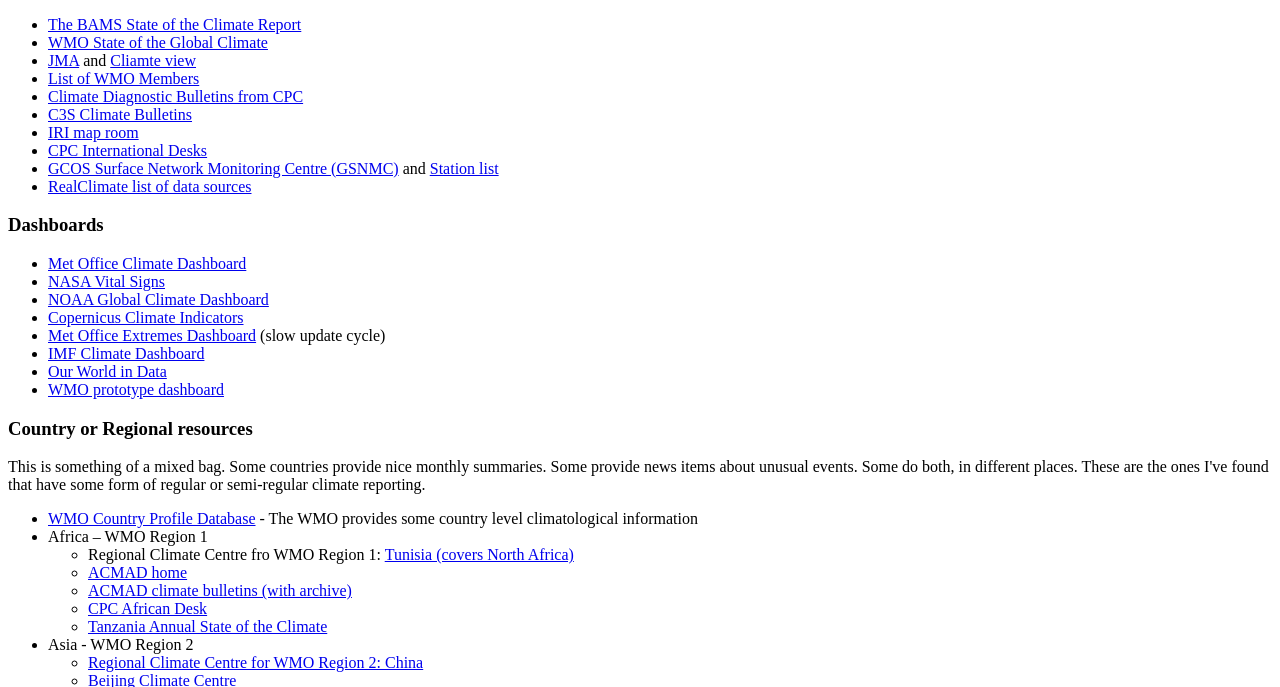
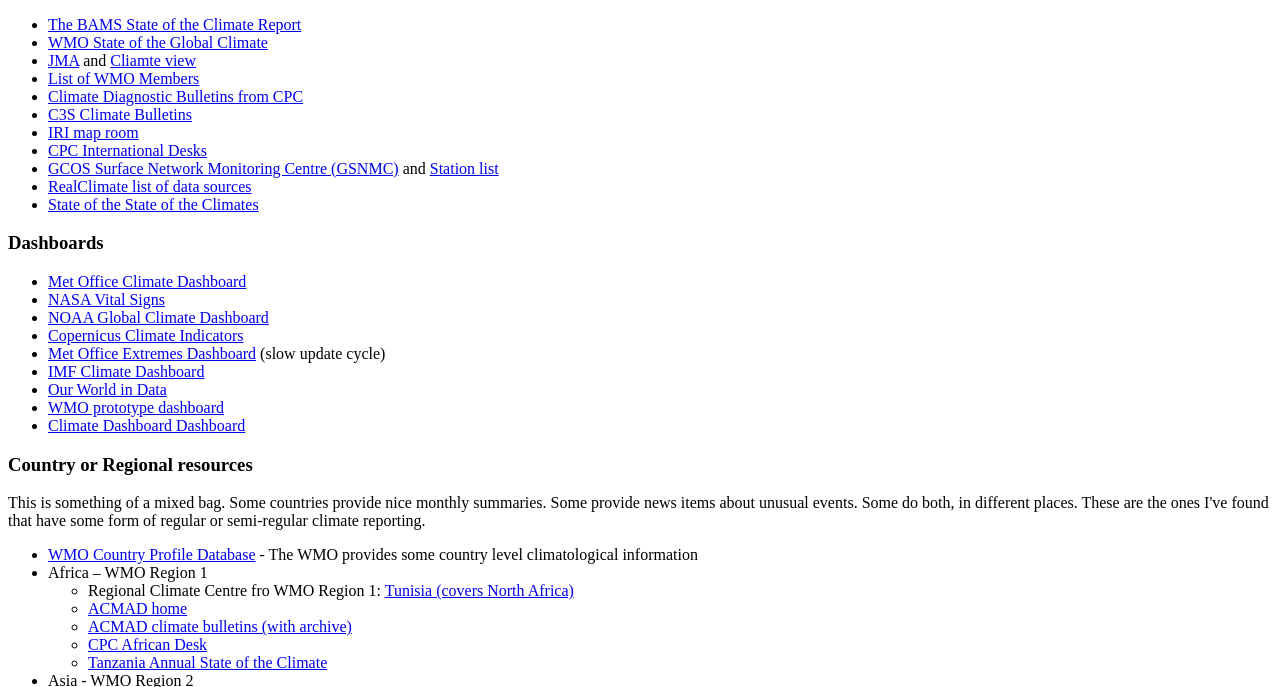
Before and after one commit to jjk-code-otter/climate-monitoring-resources, a plain HTML site: page index.html in a window 1280 px wide. Shown: the part 105-792 px from the top of the page. Drawn offline with Linux system fonts and the light colour scheme.

Commit message:
self referential quotient increased by 3 more points

```diff
--- a/index.html
+++ b/index.html
@@ -23,6 +23,7 @@
   <li><a href="https://www.cpc.ncep.noaa.gov/products/international/">CPC International Desks</a></li>
   <li><a href="https://opendata.dwd.de/climate_environment/CDC/observations_global/CLIMAT/">GCOS Surface Network Monitoring Centre (GSNMC)</a> and <a href="https://opendata.dwd.de/climate_environment/CDC/help/stations_list_CLIMAT_data.txt">Station list</a></li>
   <li><a href="https://www.realclimate.org/index.php/data-sources/">RealClimate list of data sources</a></li>
+  <li><a href="https://jjk-code-otter.github.io/dashboard-dashboard/sotc.html">State of the State of the Climates</a></li>
 </ul>
 
 <h3>
@@ -37,6 +38,7 @@
   <li><a href="https://climatedata.imf.org/">IMF Climate Dashboard</a></li>
   <li><a href="https://ourworldindata.org/explorers/climate-change">Our World in Data</a></li>
   <li><a href="https://jjk-code-otter.github.io/demo-dash/Dashboard2023/dashboard.html">WMO prototype dashboard</a></li>
+  <li><a href="https://jjk-code-otter.github.io/dashboard-dashboard/">Climate Dashboard Dashboard</a></li>
 </ul>
 
 <h3>Country or Regional resources</h3>
```
